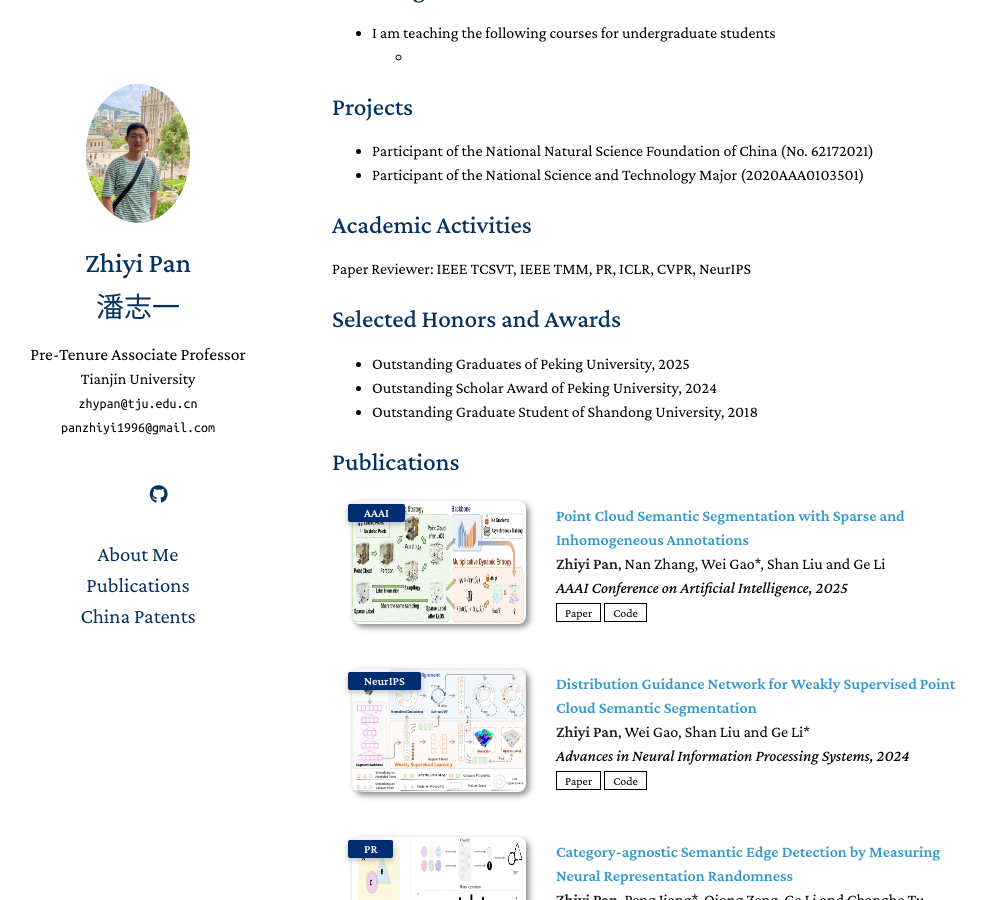
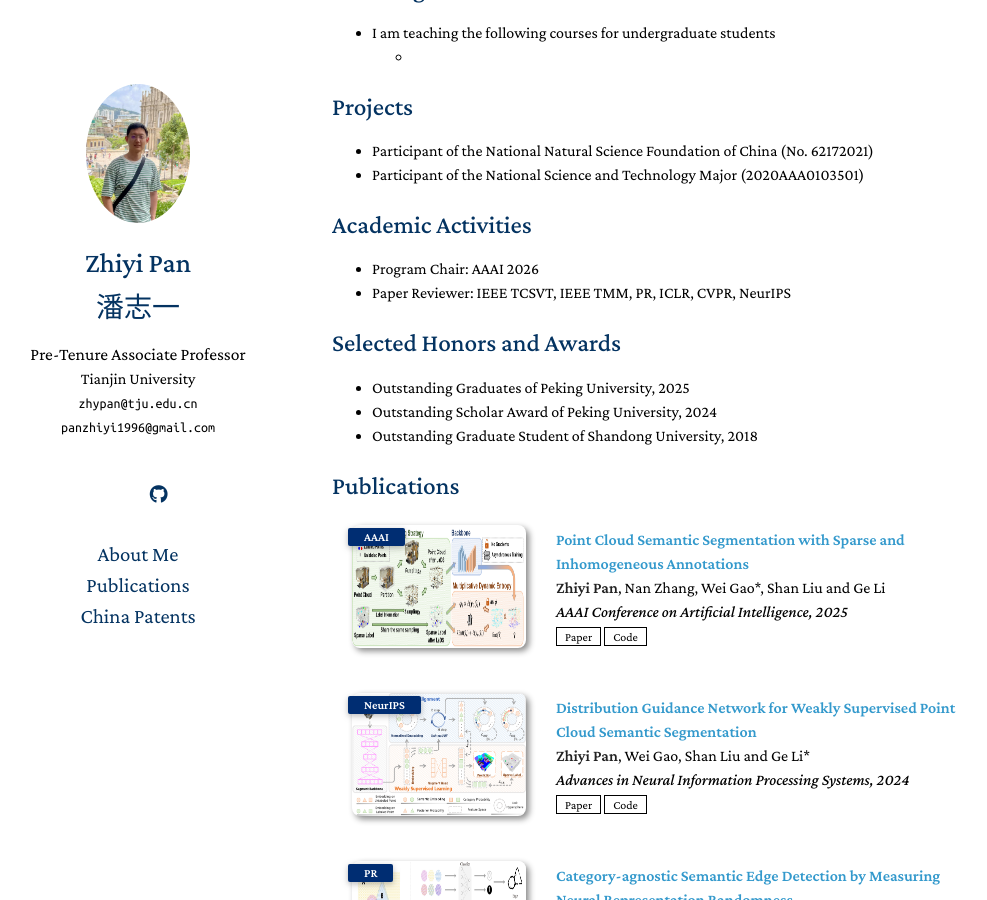
Before and after one commit to panzhiyi/panzhiyi.github.io, a Jekyll site: the page built from index.md, in a window 1280 px wide and 900 px high, scrolled down 798 px. Shown: the whole window, without its empty margins (138-1125 px from the left). Built offline with Jekyll 4.4.1, drawn with Linux system fonts in a browser that asks for light colours; a style sheet for code colours, icons or effects is not loaded.

Commit message:
Update index.md

```diff
--- a/index.md
+++ b/index.md
@@ -40,7 +40,8 @@ I am a **Pre-Tenure Associate Professor** in College of Intelligence and Computi
 
 ## Academic Activities
 
-Paper Reviewer: IEEE TCSVT, IEEE TMM, PR, ICLR, CVPR, NeurIPS
+- Program Chair: AAAI 2026
+- Paper Reviewer: IEEE TCSVT, IEEE TMM, PR, ICLR, CVPR, NeurIPS
 
 ## Selected Honors and Awards
 
```
